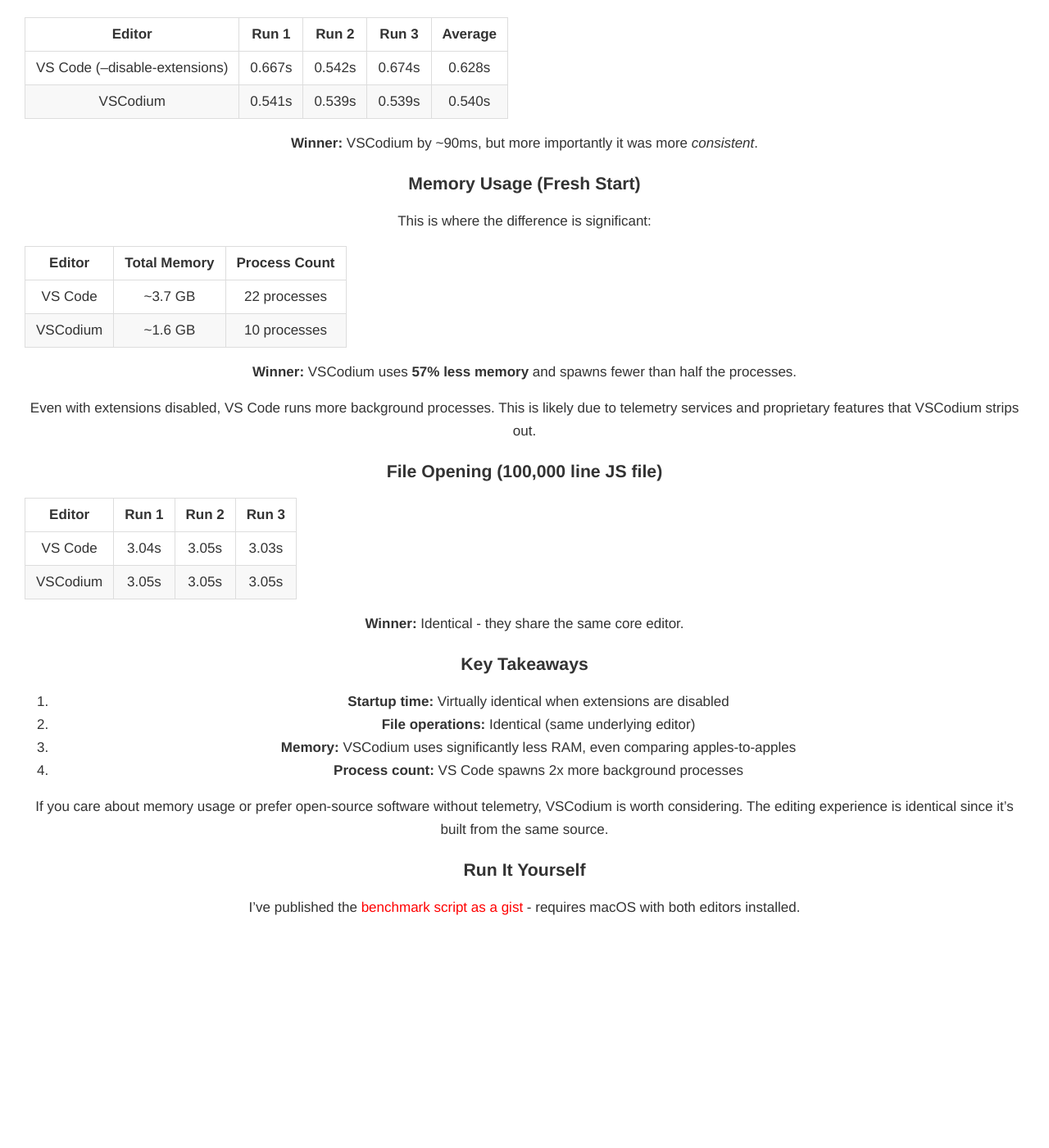
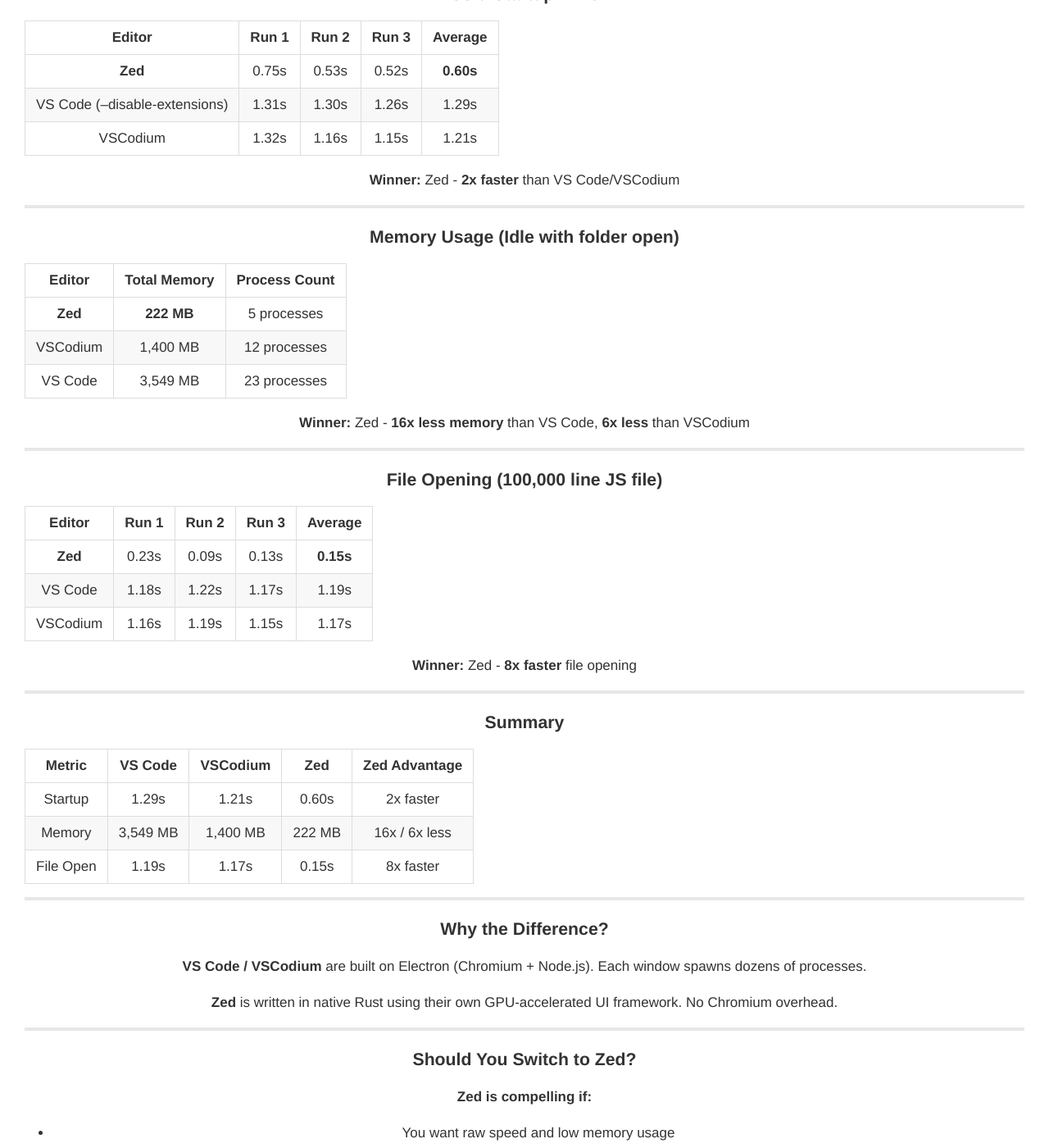
Before and after one commit to samdoidge/samdoidge.com, a Jekyll site: the page built from _posts/2026-01-21-vscode-vs-vscodium-benchmark.md, in a window 1280 px wide and 1400 px high, scrolled down 445 px. Shown: the whole window at 82% size. Built offline with Jekyll 4.4.1, drawn with Linux system fonts in a browser that asks for light colours; before the commit the page ends 1646 px from its top, so only the background shows below that; some of the changed text lies outside the part shown.

Commit message:
Update benchmark: add Zed to comparison
Zed shows dramatic performance advantages:
- 2x faster startup
- 16x less memory than VS Code
- 8x faster file opening

Co-Authored-By: Claude Opus 4.5 <noreply@anthropic.com>

````diff
--- a/_posts/2026-01-21-vscode-vs-vscodium-benchmark.md
+++ b/_posts/2026-01-21-vscode-vs-vscodium-benchmark.md
@@ -1,9 +1,9 @@
 ---
 layout: post
-title: 'VS Code vs VSCodium: A Fair Performance Benchmark'
+title: 'VS Code vs VSCodium vs Zed: A Performance Benchmark'
 ---
 
-I ran a head-to-head performance comparison between VS Code and VSCodium on my M3 MacBook Air. The key insight: **for a fair comparison, I disabled VS Code's extensions** since my VSCodium install was fresh with none.
+I ran a head-to-head performance comparison between VS Code, VSCodium, and Zed on my M3 MacBook Air. For a fair comparison, **I disabled VS Code's extensions** since my VSCodium and Zed installs were fresh.
 
 #### Test Environment
 
@@ -11,49 +11,96 @@ I ran a head-to-head performance comparison between VS Code and VSCodium on my M
 - **OS:** macOS 26.1
 - **VS Code:** 1.108.1 (19 extensions installed, disabled for tests)
 - **VSCodium:** 1.107.18627 (0 extensions)
+- **Zed:** 0.219.5 (fresh install)
+
+---
 
 #### Cold Startup Time
 
-With extensions disabled on VS Code, startup times were nearly identical:
+| Editor | Run 1 | Run 2 | Run 3 | Average |
+|--------|-------|-------|-------|---------|
+| **Zed** | 0.75s | 0.53s | 0.52s | **0.60s** |
+| VS Code (--disable-extensions) | 1.31s | 1.30s | 1.26s | 1.29s |
+| VSCodium | 1.32s | 1.16s | 1.15s | 1.21s |
+
+**Winner:** Zed - **2x faster** than VS Code/VSCodium
+
+---
+
+#### Memory Usage (Idle with folder open)
+
+| Editor | Total Memory | Process Count |
+|--------|--------------|---------------|
+| **Zed** | **222 MB** | 5 processes |
+| VSCodium | 1,400 MB | 12 processes |
+| VS Code | 3,549 MB | 23 processes |
+
+**Winner:** Zed - **16x less memory** than VS Code, **6x less** than VSCodium
+
+---
+
+#### File Opening (100,000 line JS file)
 
 | Editor | Run 1 | Run 2 | Run 3 | Average |
 |--------|-------|-------|-------|---------|
-| VS Code (--disable-extensions) | 0.667s | 0.542s | 0.674s | 0.628s |
-| VSCodium | 0.541s | 0.539s | 0.539s | 0.540s |
+| **Zed** | 0.23s | 0.09s | 0.13s | **0.15s** |
+| VS Code | 1.18s | 1.22s | 1.17s | 1.19s |
+| VSCodium | 1.16s | 1.19s | 1.15s | 1.17s |
 
-**Winner:** VSCodium by ~90ms, but more importantly it was more *consistent*.
+**Winner:** Zed - **8x faster** file opening
 
-#### Memory Usage (Fresh Start)
+---
 
-This is where the difference is significant:
+#### Summary
 
-| Editor | Total Memory | Process Count |
-|--------|--------------|---------------|
-| VS Code | ~3.7 GB | 22 processes |
-| VSCodium | ~1.6 GB | 10 processes |
+| Metric | VS Code | VSCodium | Zed | Zed Advantage |
+|--------|---------|----------|-----|---------------|
+| Startup | 1.29s | 1.21s | 0.60s | 2x faster |
+| Memory | 3,549 MB | 1,400 MB | 222 MB | 16x / 6x less |
+| File Open | 1.19s | 1.17s | 0.15s | 8x faster |
 
-**Winner:** VSCodium uses **57% less memory** and spawns fewer than half the processes.
+---
 
-Even with extensions disabled, VS Code runs more background processes. This is likely due to telemetry services and proprietary features that VSCodium strips out.
+#### Why the Difference?
 
-#### File Opening (100,000 line JS file)
+**VS Code / VSCodium** are built on Electron (Chromium + Node.js). Each window spawns dozens of processes.
 
-| Editor | Run 1 | Run 2 | Run 3 |
-|--------|-------|-------|-------|
-| VS Code | 3.04s | 3.05s | 3.03s |
-| VSCodium | 3.05s | 3.05s | 3.05s |
+**Zed** is written in native Rust using their own GPU-accelerated UI framework. No Chromium overhead.
 
-**Winner:** Identical - they share the same core editor.
+---
 
-#### Key Takeaways
+#### Should You Switch to Zed?
 
-1. **Startup time:** Virtually identical when extensions are disabled
-2. **File operations:** Identical (same underlying editor)
-3. **Memory:** VSCodium uses significantly less RAM, even comparing apples-to-apples
-4. **Process count:** VS Code spawns 2x more background processes
+**Zed is compelling if:**
+- You want raw speed and low memory usage
+- You do mostly editing (less reliance on extensions)
+- You like built-in collaborative editing
+- You're okay with a younger extension ecosystem
 
-If you care about memory usage or prefer open-source software without telemetry, VSCodium is worth considering. The editing experience is identical since it's built from the same source.
+**Stick with VS Code/VSCodium if:**
+- You depend on specific extensions (Docker, GitLens, language-specific tools)
+- You need deep debugging integration
+- You're embedded in the Microsoft ecosystem
+
+---
+
+#### Making Zed Feel Like VS Code
+
+Zed has One Dark theme built-in. Here's my settings.json:
+
+```json
+{
+  "theme": "One Dark",
+  "buffer_font_size": 13,
+  "tab_size": 2,
+  "autosave": "on_focus_change",
+  "format_on_save": "on",
+  "git": { "inline_blame": { "enabled": true } }
+}
+```
+
+---
 
 #### Run It Yourself
 
-I've published the [benchmark script as a gist](https://gist.github.com/samdoidge/3bd408e872aacd24adb933fea469d024) - requires macOS with both editors installed.
+I've published the [benchmark script as a gist](https://gist.github.com/samdoidge/3bd408e872aacd24adb933fea469d024) - requires macOS with the editors installed.
````
